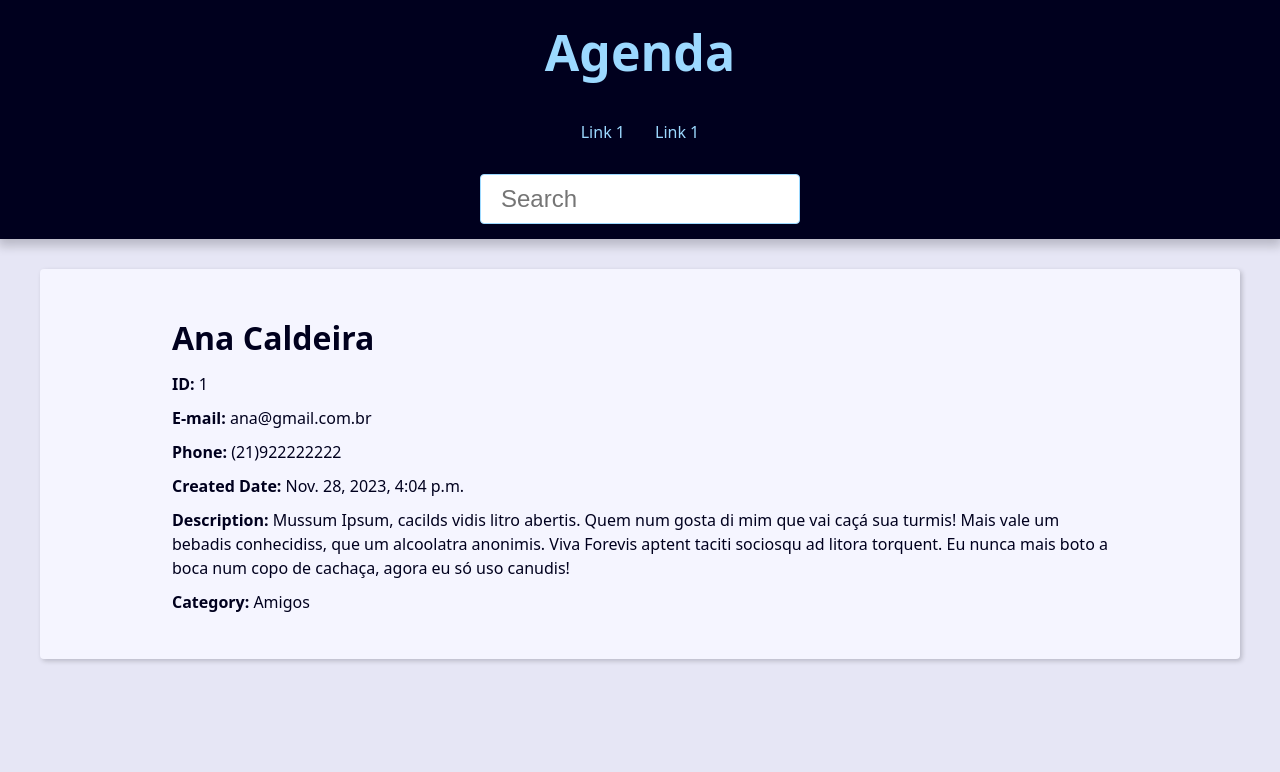
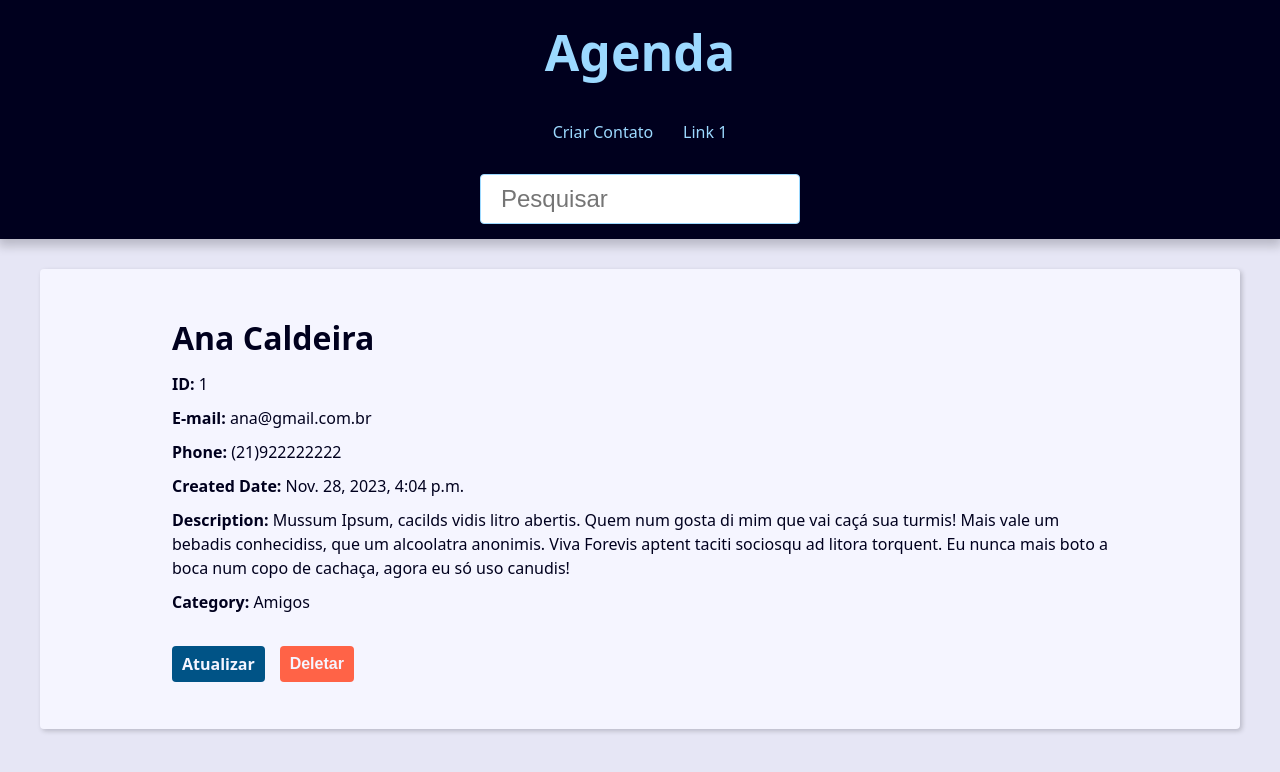
Before and after one commit to AnaVSSCaldeira/agenda, a Django app: page /contact/1/detail/ in a window 1280 px wide. Shown: the top 772 px of the page. Run offline with Django 4.2, Linux system fonts and the light colour scheme; data comes from the database, SQL or seed files in the repository; both versions use the stored data as it was after the commit.

Commit message:
add the delete funcion and button

```diff
--- a/base_static/global/css/style.css
+++ b/base_static/global/css/style.css
@@ -43,9 +43,9 @@
     Oxygen, Ubuntu, Cantarell, 'Open Sans', 'Helvetica Neue', sans-serif;
   line-height: 1.5;
   font-size: var(--small-font-size);
-    color: var(--clr-black); /*--clr-light-gray*/
+  color: var(--clr-black);
   -webkit-font-smoothing: antialiased;
-    background: var(--clr-light-gray); /*--clr-black*/
+  background: var(--clr-light-gray);
 }
 
 img,
@@ -239,6 +239,11 @@
   border: 1px solid rgba(255, 255, 0, 90%);
 }
 
+.message.info {
+  background: rgba(0, 0, 255, 0.3);
+  border: 1px solid rgba(0, 0, 255, 0.3);
+}
+
 .form-wrapper {
   max-width: 60rem;
   margin: var(--spacing) auto;
@@ -312,3 +317,23 @@
   filter: brightness(80%);
   box-shadow: 0 0 5px var(--link-dark-color);
 }
+
+.contact-links {
+  margin-block: calc(var(--small-font-size) * 2);
+  display: flex;
+  align-items: center;
+  gap: 0 var(--spacing);
+}
+
+.btn-link {
+  font-size: var(--small-font-size);
+  text-decoration: none;
+  font-weight: bold;
+  padding: 1rem;
+  display: block;
+  line-height: var(--small-font-size);
+}
+
+.btn-delete {
+  background: tomato;
+}
--- a/base_templates/global/partials/_header.html
+++ b/base_templates/global/partials/_header.html
@@ -7,8 +7,8 @@
     <nav class="menu">
         <ul class="menu-list">
             <li class="menu-item">
-                <a href="" class="menu-link">
-                    Link 1
+                <a href="{% url 'contact:create' %}" class="menu-link">
+                    Criar Contato
                 </a>
             </li>
             <li class="menu-item">
@@ -23,7 +23,7 @@
             <input
                 type="search"
                 class="search-input"
-                placeholder="Search"
+                placeholder="Pesquisar"
                 id="search"
                 name="q"
                 value="{{ search_value }}"
--- a/contact/templates/contact/contact.html
+++ b/contact/templates/contact/contact.html
@@ -11,5 +11,20 @@
         <p><b>Created Date:</b> {{ contact.created_date }}</p>
         <p><b>Description:</b> {{ contact.description }}</p>
         <p><b>Category:</b> {{ contact.category.name }}</p>
+
+        <div class="contact-links">
+            <a class="btn btn-link" href="{% url 'contact:update' contact.id %}">Atualizar</a>
+
+            <form action="{% url 'contact:delete' contact.id %}" method="POST">
+                {% csrf_token %}
+                {% if confirmation == 'no' %}
+                <input type="hidden" name="confirmation" value="yes">
+                <button class="btn btn-link btn-delete" type="submit">Confirma?</button>
+                {% else %}
+                <button class="btn btn-link btn-delete" type="submit">Deletar</button>
+                {% endif %}
+            </form>
+        </div>
+
     </div>
 {% endblock content %}
--- a/contact/templates/contact/create.html
+++ b/contact/templates/contact/create.html
@@ -7,7 +7,7 @@
         <h2>Contato</h2>
 
         <form
-        action="{% url 'contact:create' %}"
+        action="{{ form_action }}"
         method="POST"
         enctype="multipart/form-data"
         >
--- a/contact/urls.py
+++ b/contact/urls.py
@@ -10,7 +10,7 @@ urlpatterns = [
 
     #contacts CRUD
     path('contact/<int:contact_id>/detail/', views.contact, name="contact"),
-    # path('contact/<int:contact_id>/update/', views.contact, name="contact"),
-    # path('contact/<int:contact_id>/delete/', views.contact, name="contact"),
+    path('contact/<int:contact_id>/update/', views.update, name="update"),
+    path('contact/<int:contact_id>/delete/', views.delete, name="delete"),
     path('contact/create/', views.create, name="create"),
 ]
```
Also changed, not shown: contact/forms.py (+52 -26 lines), contact/views/contact_forms.py (+56 -2 lines), db.sqlite3. Lines whose indentation alone changed are shown as unchanged.
